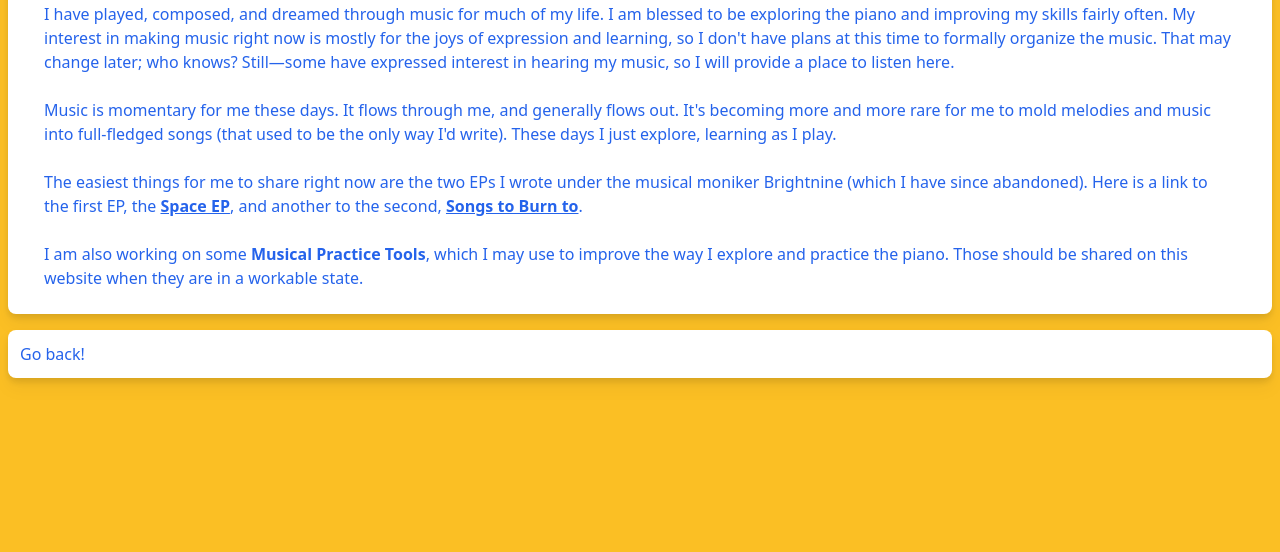
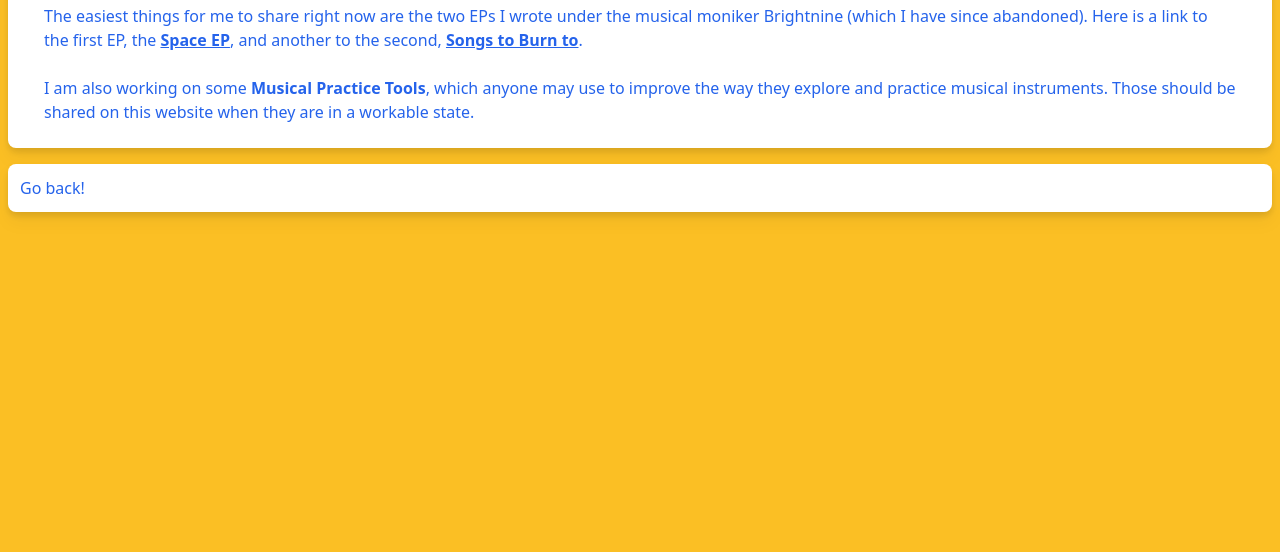
Before and after one commit to Sunonymous/TheSunnyOne, a website: page resources/html/music.html in a window 1280 px wide. Shown: the part 248-800 px from the top of the page. Drawn offline with Linux system fonts and the light colour scheme.

```diff
--- a/resources/html/music.html
+++ b/resources/html/music.html
@@ -7,13 +7,13 @@
     <meta name="viewport" content="width=device-width, initial-scale=1.0">
     <title>Musical Musings</title>
 </head>
-<body class="bg-amber-400 flex flex-col justify-center h-screen">
+<body class="bg-amber-400 flex flex-col justify-center">
     <div id="contentText" class="bg-white p-3 rounded-lg m-2 text-md drop-shadow-lg text-blue-600">
         <h1 class="text-3xl font-semibold m-2 overline">Some Words on Music</h1>
         <p class="mx-3 p-3">I have played, composed, and dreamed through music for much of my life. I am blessed to be exploring the piano and improving my skills fairly often. My interest in making music right now is mostly for the joys of expression and learning, so I don't have plans at this time to formally organize the music. That may change later; who knows? Still—some have expressed interest in hearing my music, so I will provide a place to listen here.</p>
         <p class="mx-3 p-3">Music is momentary for me these days. It flows through me, and generally flows out. It's becoming more and more rare for me to mold melodies and music into full-fledged songs (that used to be the only way I'd write). These days I just explore, learning as I play.</p>
         <p class="mx-3 p-3">The easiest things for me to share right now are the two EPs I wrote under the musical moniker Brightnine (which I have since abandoned). Here is a link to the first EP, the <a class="font-semibold underline" target="_blank" href="https://www.dropbox.com/s/ttabyoh1knjzw9e/space-ep.zip?dl=0">Space EP</a>, and another to the second, <a class="font-semibold underline" target="_blank" href="https://www.dropbox.com/s/wzxqazf7mumamo0/songs-to-burn-to.zip?dl=0">Songs to Burn to</a>.</p>
-        <p class="mx-3 p-3">I am also working on some <span class="font-semibold">Musical Practice Tools</span>, which I may use to improve the way I explore and practice the piano. Those should be shared on this website when they are in a workable state.</p>
+        <p class="mx-3 p-3">I am also working on some <span class="font-semibold">Musical Practice Tools</span>, which anyone may use to improve the way they explore and practice musical instruments. Those should be shared on this website when they are in a workable state.</p>
     </div>
     <a class="shrink bg-white p-3 rounded-lg m-2 text-md drop-shadow-lg text-blue-600" href="/index.html" alt="Go back"> Go back!</a>
 </body>
```
Also changed, not shown: resources/html/fibril.html (+1 -1 lines).
